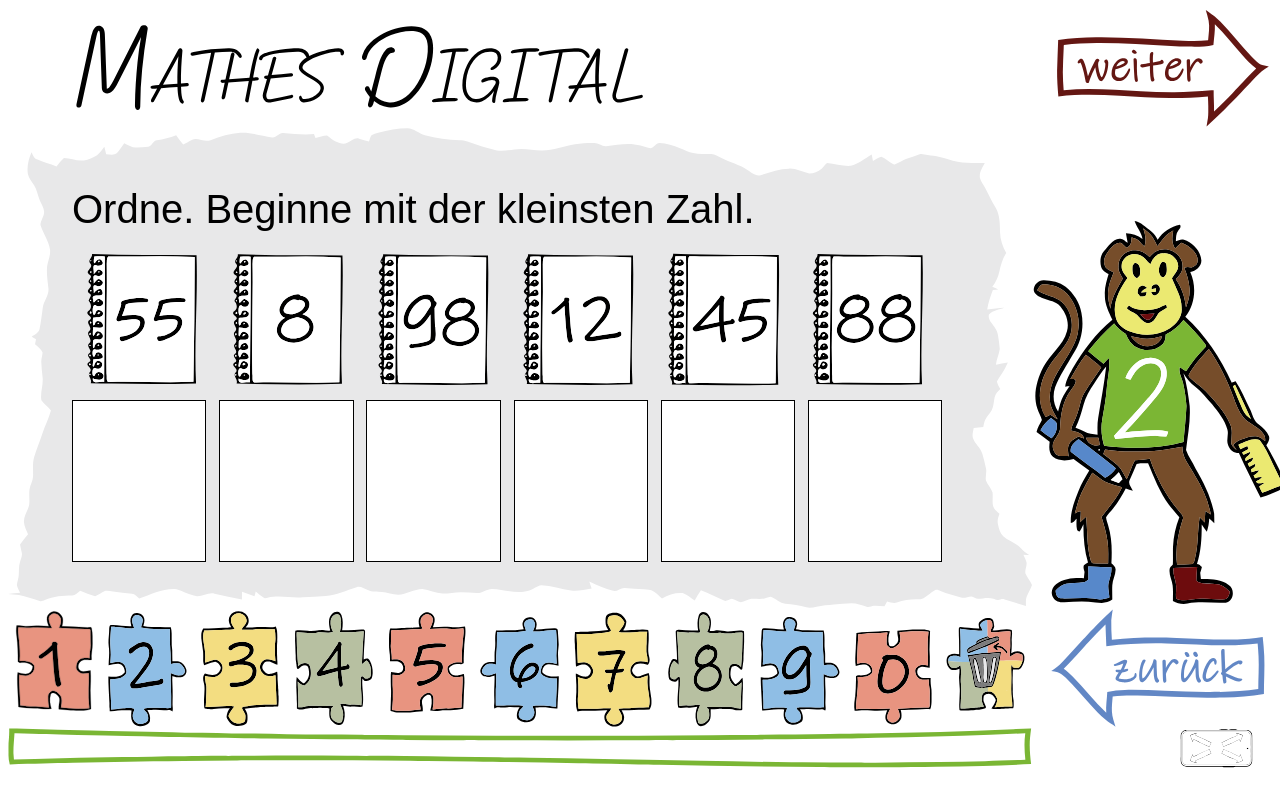
After one commit to t-bjoern/mathes-digi-project, a Django app: template mathesdigi_app/templates/mathesdigi_app/Mathes2/2_task_A.html in a window 1280 px wide. The commit adds this page. Run offline with Django 3.2, Linux system fonts and the light colour scheme; the template is opened without the code that fills it: most values are stand-ins (such as "Sample title", 1, 10 or a date in 2020); parts of the project's set-up code (start-up, migrations or seed data) failed here and were passed over; some web fonts are replaced.

Commit message:
First version Drag and Drop Task (2_task_A) with shaking, redirecting and collecting answers in a hidden input field

```diff
--- /dev/null
+++ b/mathesdigi_app/static/mathesdigi_app/css/drag_and_drop_answer.css
@@ -0,0 +1,64 @@
+@import "00_variablen.css";
+
+.task {
+    grid-area: task;
+    display: grid;
+    background-repeat: no-repeat;
+    background-size: 80vw 60vh;
+    grid-template-rows: 14vh 20vh 20vh;
+    grid-template-areas:
+            "task-text"
+            "task-pic"
+            "answers";
+}
+
+.task_pics {
+    grid-area: task-pic;
+    display: flex;
+    justify-content: space-around;
+    margin-left: 5vw;
+    margin-right: 7vw;
+
+}
+
+.multi_pic {
+    width: auto;
+    max-width: 10vw;
+    height: 20vh;
+}
+
+.task_text {
+    grid-area: task-text;
+    align-self: end;
+    margin-left: 5vw;
+    font-size: var(--task-font-size);
+    margin-bottom: 1vh;
+    font-family: var(--standard-font-family);
+}
+
+.answers {
+    grid-area: answers;
+    display: flex;
+    flex-direction: row;
+    flex-wrap: nowrap;
+    justify-content: left;
+    align-items: flex-start;
+    align-content: center;
+    margin-left: 5vw;
+    margin-right: 7vw;
+    gap: 1vw;
+}
+
+.answer {
+    flex: 1 1 auto;
+    width: 0;
+    height: 20vh;
+    border: 1px solid black;
+    background: white;
+    font-size: var(--answer-font-size);
+    font-family: var(--standard-font-family);
+    display: flex;
+    justify-content: center;
+    align-items: center;
+    caret-color: transparent;
+}
--- a/mathesdigi_app/templates/mathesdigi_app/Mathes2/1_task_B.html
+++ b/mathesdigi_app/templates/mathesdigi_app/Mathes2/1_task_B.html
@@ -24,7 +24,7 @@
 </head>
 
 <body>
-<form action="{% url 'main_view' heft='Mathes2' direct_to_task_name='3_example' %}" method="post">
+<form action="{% url 'main_view' heft='Mathes2' direct_to_task_name='2_task_A' %}" method="post">
     {% csrf_token %}
     <input type="hidden" name="task_id" value="212">
     <input type="hidden" name="this_task_process" value="task_normal">
--- /dev/null
+++ b/mathesdigi_app/templates/mathesdigi_app/Mathes2/2_task_A.html
@@ -0,0 +1,94 @@
+<!DOCTYPE html>
+<html lang="en">
+<head>
+    <!-- encoding und rauszoomen auf mobiler Ansicht-->
+    <meta name="viewport" content="width=device-width, initial-scale=1.0" charset="UTF-8">
+    <!-- Statics -->
+    {% load static %}
+    <!-- CSS -->
+    <link rel="stylesheet" type="text/css"
+          href="{% static 'mathesdigi_app/css/00_general.css' %}?version={{ timestamp }}">
+    <link rel="stylesheet" type="text/css"
+          href="{% static 'mathesdigi_app/css/exercise.css' %}?version={{ timestamp }}">
+    <link rel="stylesheet" type="text/css"
+          href="{% static 'mathesdigi_app/css/drag_and_drop_answer.css' %}?version={{ timestamp }}">
+    <link rel="stylesheet" type="text/css"
+          href="{% static 'mathesdigi_app/css/number_keyboard.css' %}?version={{ timestamp }}">
+    <!-- JS -->
+    {#    <script src="{% static 'mathesdigi_app/JS/Keyboard_functions.js' %}?version={{ timestamp }}"></script>#}
+    <script src="{% static 'mathesdigi_app/JS/form_functions.js' %}?version{{ timestamp }}"></script>
+    <script src="{% static 'mathesdigi_app/JS/drag_drop.js' %}?version{{ timestamp }}"></script>
+    <!-- Schriftart -->
+    <link href="https://fonts.cdnfonts.com/css/ink-free" rel="stylesheet">
+    <!-- Title -->
+    <title>Mathes 2 - 2.A</title>
+</head>
+
+<body>
+<form onsubmit="return checkForm_dragAndDrop()"
+      action="{% url 'main_view' heft='Mathes2' direct_to_task_name='3_example' %}" method="post">
+    {% csrf_token %}
+    <input type="hidden" name="this_task_process" value="task_normal">
+    <div class="raster">
+        <!-- logo (header) -->
+        <div class="logo"><img src="{% static 'mathesdigi_app/img/Logo.svg' %}" alt=""></div>
+
+        <!-- Sidebar -->
+        <img class="monkey" src="{% static 'mathesdigi_app/img/Affe_2.svg' %}" alt="">
+        <!-- move to next page and submit answers-->
+        <button class="forward-button" type="submit">
+            <img src="{% static 'mathesdigi_app/img/weiter.svg' %}" alt="Submit"></button>
+
+        <!-- return to page before -->
+        <button class="backwards" type="button"
+                onclick="window.location.href = '{% url "main_view" heft="Mathes2" direct_to_task_name="1_task_B" %}'">
+            <img src="{% static 'mathesdigi_app/img/zurueck.svg' %}" alt="">
+        </button>
+
+        <!-- Task and Answer Field -->
+        <div class="task" style="background-image: url('{% static "mathesdigi_app/img/Background_clean.svg" %}');">
+            <div class="task_text">Ordne. Beginne mit der kleinsten Zahl.</div>
+            <div class="task_pics" id="task_pics">
+                <img id="55" class="multi_pic" src="{% static 'mathesdigi_app/img/2_task/2_55.svg' %}" draggable="true"
+                     alt="">
+                <img id="8" class="multi_pic" src="{% static 'mathesdigi_app/img/2_task/2_8.svg' %}" draggable="true"
+                     alt="">
+                <img id="98" class="multi_pic" src="{% static 'mathesdigi_app/img/2_task/2_98.svg' %}" draggable="true"
+                     alt="">
+                <img id="12" class="multi_pic" src="{% static 'mathesdigi_app/img/2_task/2_12.svg' %}" draggable="true"
+                     alt="">
+                <img id="45" class="multi_pic" src="{% static 'mathesdigi_app/img/2_task/2_45.svg' %}" draggable="true"
+                     alt="">
+                <img id="88" class="multi_pic" src="{% static 'mathesdigi_app/img/2_task/2_88.svg' %}" draggable="true"
+                     alt="">
+            </div>
+            <div class="answers">
+                <div id="kids_answer_1" class="answer zielzone" contenteditable="true" inputmode="none"></div>
+                <div id="kids_answer_2" class="answer zielzone" contenteditable="true" inputmode="none"></div>
+                <div id="kids_answer_3" class="answer zielzone" contenteditable="true" inputmode="none"></div>
+                <div id="kids_answer_4" class="answer zielzone" contenteditable="true" inputmode="none"></div>
+                <div id="kids_answer_5" class="answer zielzone" contenteditable="true" inputmode="none"></div>
+                <div id="kids_answer_6" class="answer zielzone" contenteditable="true" inputmode="none"></div>
+            </div>
+
+            <!-- Only for sending the data in our form. -->
+            <input id="answers_collected" hidden name="2A2A">
+        </div>
+
+        <!-- Number/Input buttons -->
+        <div class="input_buttons">
+            {% include "mathesdigi_app/number_buttons.html" %}
+        </div>
+
+        <!-- progressbar -->
+        <div class="progressbar"
+             style="background-image: url('{% static "mathesdigi_app/img/progressbar/Fortschrittsbalken_0.svg" %}');"></div>
+
+        <!-- full-screen -->
+        <div class="full-screen"><img src="{% static 'mathesdigi_app/img/full_screen.svg' %}" alt=""
+                                      onclick="openFullscreen()"></div>
+    </div>
+    <div id="turn_device"></div>
+</form>
+</body>
+</html>
--- a/mathesdigi_app/templates/mathesdigi_app/Mathes2/3_example.html
+++ b/mathesdigi_app/templates/mathesdigi_app/Mathes2/3_example.html
@@ -40,7 +40,7 @@
 
         <!-- return to page before -->
         <button class="backwards" type="button"
-                onclick="window.location.href = '{% url "main_view" heft="Mathes2" direct_to_task_name="1_task_B" %}'">
+                onclick="window.location.href = '{% url "main_view" heft="Mathes2" direct_to_task_name="2_task_A" %}'">
             <img src="{% static 'mathesdigi_app/img/zurueck.svg' %}" alt="">
         </button>
 
```
Also changed, not shown: mathesdigi_app/static/mathesdigi_app/JS/form_functions.js (+37 -0 lines).
